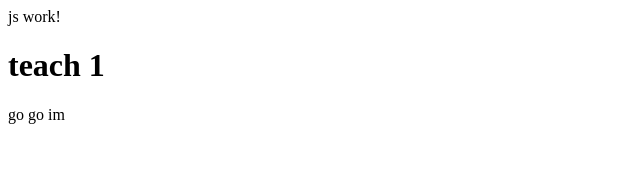
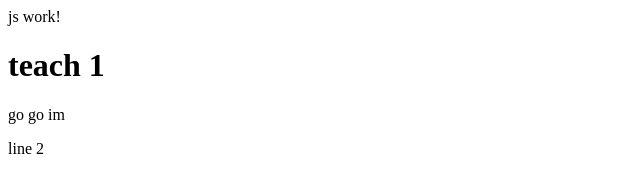
Before and after one commit to plansura58/teachFirst, a plain HTML site: page teach1/index.html in a window 1280 px wide. Shown: the full height of the page, 0-640 px from the left. Drawn offline with Linux system fonts and the light colour scheme.

Commit message:
тест второго коммита

```diff
--- a/teach1/index.html
+++ b/teach1/index.html
@@ -12,7 +12,7 @@
     <script src="script.js"></script>
     <h1>teach 1</h1>
     <p> go go im </p>
-
+    <p> line 2</p>
 </body>
 
 </html>
```
